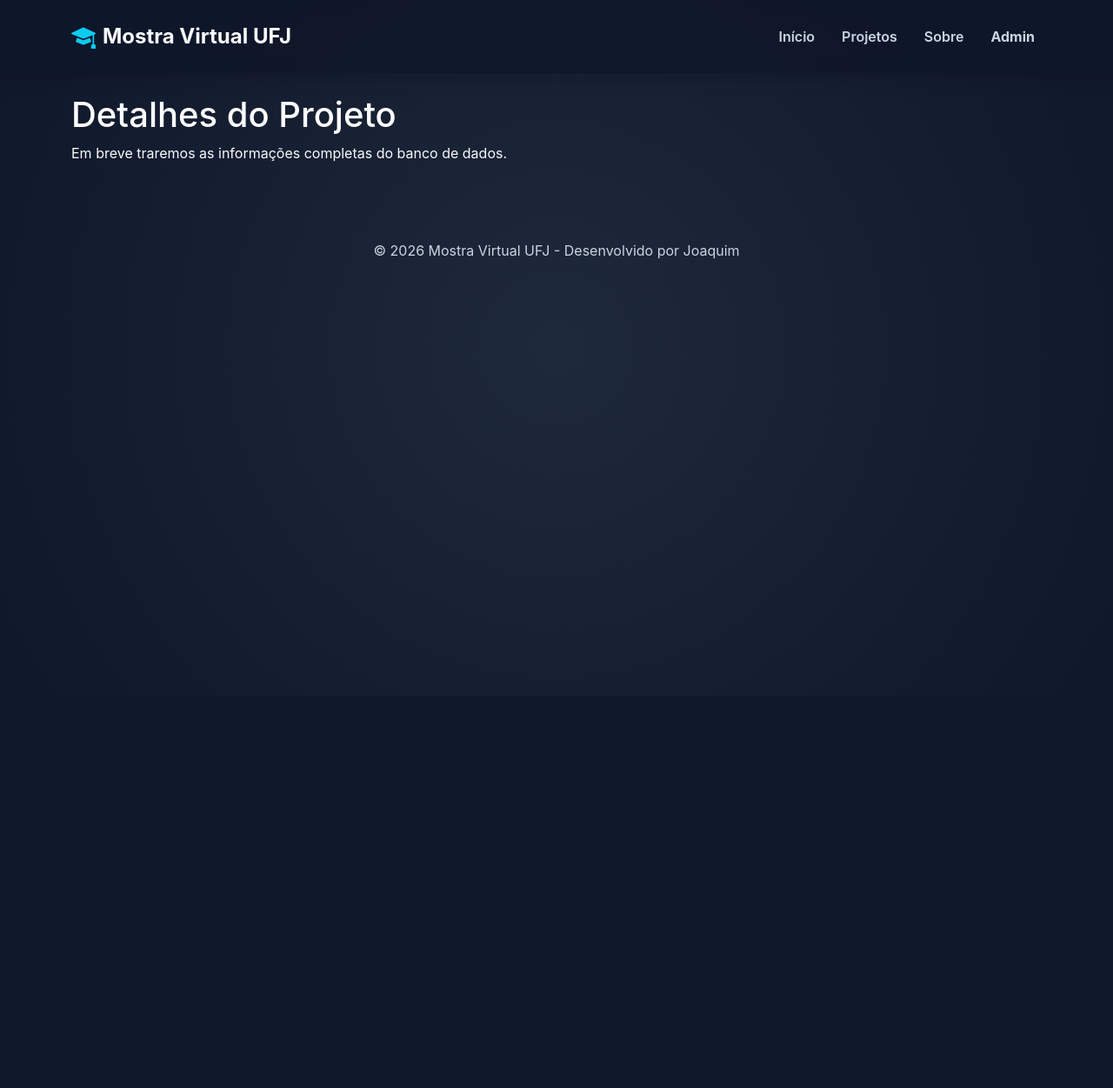
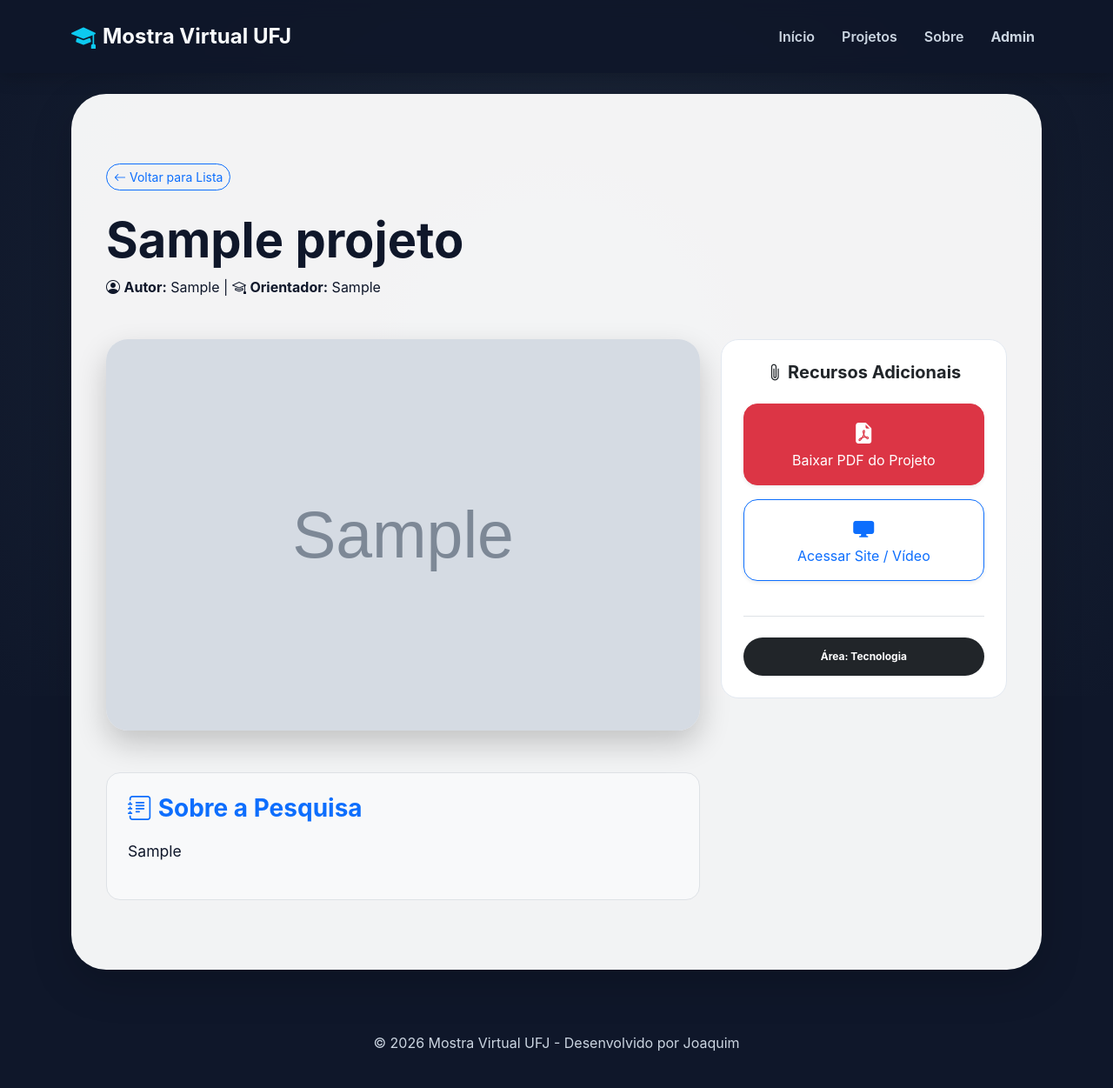
Before and after one commit to joaquimcaetano-creator/project-gallery-django, a Django app: page /projeto/1/ in a window 1280 px wide. Shown: the whole page at 87% size. Before the commit the page ends 609 px from the top, so only its background shows below. Run offline with Django 5.2, Linux system fonts and the light colour scheme; tables that the repository leaves empty hold one stand-in row (values such as "Sample post"); grey boxes marked "Sample" are stand-in pictures.

Commit message:
Alteração em Projetos/Detalhes

```diff
--- a/config/urls.py
+++ b/config/urls.py
@@ -24,3 +24,9 @@ urlpatterns = [
     path('admin/', admin.site.urls),
     path('', include('mostra.urls')),
 ] + static(settings.MEDIA_URL, document_root=settings.MEDIA_ROOT)
+
+from django.conf import settings
+from django.conf.urls.static import static
+
+if settings.DEBUG:
+    urlpatterns += static(settings.MEDIA_URL, document_root=settings.MEDIA_ROOT)
--- a/mostra/models.py
+++ b/mostra/models.py
@@ -1,7 +1,7 @@
 from django.db import models
 
 class Projeto(models.Model):
-    # Opções para o administrador escolher
+    # Áreas de conhecimento (MANTIDAS EXATAMENTE COMO VOCÊ FEZ)
     AREAS_CHOICES = [
         ('TEC', 'Tecnologia'),
         ('SAU', 'Saúde'),
@@ -10,13 +10,23 @@ class Projeto(models.Model):
     ]
 
     titulo = models.CharField(max_length=200)
-    resumo = models.TextField()
-    area = models.CharField(max_length=3, choices=AREAS_CHOICES, default='TEC') # Novo campo!
     autor = models.CharField(max_length=150)
     orientador = models.CharField(max_length=150)
-    imagem = models.ImageField(upload_to='projetos/', null=True, blank=True)
+
+    resumo_curto = models.TextField(max_length=300, help_text="Aparece no card da lista", default='', blank=True)
+    conteudo_completo = models.TextField(help_text="Descrição detalhada que aparece na página interna", default='', blank=True)
+
+    area = models.CharField(max_length=3, choices=AREAS_CHOICES, default='TEC')
+
+    # Campo de imagem que você já tinha (ajustei apenas para organizar em subpasta)
+    imagem = models.ImageField(upload_to='projetos/fotos/', null=True, blank=True)
+
+    # --- NOVOS CAMPOS PARA INTERATIVIDADE ---
+    arquivo_pdf = models.FileField(upload_to='projetos/pdfs/', null=True, blank=True, help_text="Upload do artigo ou banner")
+    link_externo = models.URLField(max_length=500, null=True, blank=True, help_text="Link para vídeo no YouTube ou site")
+    # ----------------------------------------
+
     data_cadastro = models.DateTimeField(auto_now_add=True)
 
     def __str__(self):
         return self.titulo
-        return self.titulo
--- a/mostra/templates/mostra/detalhe.html
+++ b/mostra/templates/mostra/detalhe.html
@@ -1,5 +1,94 @@
 {% extends 'mostra/base.html' %}
+
 {% block content %}
-    <h1>Detalhes do Projeto {{ id }}</h1>
-    <p>Em breve traremos as informações completas do banco de dados.</p>
+<style>
+    /* Mantendo sua trava de segurança para o texto não vazar */
+    .quebra-texto-radical {
+        word-wrap: break-word !important;
+        overflow-wrap: break-word !important;
+        word-break: break-all !important;
+        white-space: normal !important;
+        display: block !important;
+        max-width: 100% !important;
+    }
+
+    /* Estilo para a imagem do projeto ficar bonita */
+    .img-projeto-destaque {
+        max-height: 450px;
+        width: 100%;
+        object-fit: cover;
+        border-radius: 25px;
+        box-shadow: 0 15px 35px rgba(0,0,0,0.2);
+    }
+
+    /* Cartão de Recursos Lateral */
+    .card-recursos {
+        background: #ffffff;
+        border: 1px solid #e2e8f0;
+        border-radius: 20px;
+        padding: 25px;
+        transition: 0.3s;
+    }
+    .card-recursos:hover { border-color: #0284c7; }
+</style>
+
+<div class="hero-container shadow-lg">
+    <div class="mb-4">
+        <a href="{% url 'projetos' %}" class="btn btn-outline-primary btn-sm rounded-pill">
+            <i class="bi bi-arrow-left"></i> Voltar para Lista
+        </a>
+    </div>
+
+    <h1 class="display-4 fw-bold text-dark mb-2">{{ projeto.titulo }}</h1>
+    <p class="text-muted mb-5">
+        <i class="bi bi-person-circle"></i> <strong>Autor:</strong> {{ projeto.autor }} |
+        <i class="bi bi-mortarboard"></i> <strong>Orientador:</strong> {{ projeto.orientador }}
+    </p>
+
+    <div class="row g-4">
+
+        <div class="col-lg-8">
+
+            {% if projeto.imagem %}
+            <div class="mb-5 text-center">
+                <img src="{{ projeto.imagem.url }}" class="img-fluid img-projeto-destaque" alt="{{ projeto.titulo }}">
+            </div>
+            {% endif %}
+
+            <div class="p-4 bg-light rounded-4 border">
+                <h3 class="fw-bold mb-3 text-primary"><i class="bi bi-journal-text"></i> Sobre a Pesquisa</h3>
+                <div class="quebra-texto-radical" style="text-align: justify; line-height: 1.8; color: #334155; font-size: 1.1rem;">
+                    {{ projeto.conteudo_completo|linebreaks }}
+                </div>
+            </div>
+        </div>
+
+        <div class="col-lg-4">
+            <div class="card-recursos sticky-top" style="top: 100px;">
+                <h5 class="fw-bold mb-4 text-dark text-center"><i class="bi bi-paperclip"></i> Recursos Adicionais</h5>
+
+                {% if projeto.arquivo_pdf %}
+                <a href="{{ projeto.arquivo_pdf.url }}" class="btn btn-danger w-100 py-3 mb-3 rounded-4 shadow-sm" target="_blank">
+                    <i class="bi bi-file-earmark-pdf-fill fs-4"></i><br>Baixar PDF do Projeto
+                </a>
+                {% endif %}
+
+                {% if projeto.link_externo %}
+                <a href="{{ projeto.link_externo }}" class="btn btn-outline-primary w-100 py-3 mb-3 rounded-4 shadow-sm" target="_blank">
+                    <i class="bi bi-display-fill fs-4"></i><br>Acessar Site / Vídeo
+                </a>
+                {% endif %}
+
+                {% if not projeto.arquivo_pdf and not projeto.link_externo %}
+                <p class="text-center text-muted small">Nenhum anexo disponível para este projeto.</p>
+                {% endif %}
+
+                <div class="mt-4 pt-4 border-top text-center">
+                    <span class="badge bg-dark text-white p-3 rounded-pill w-100">Área: {{ projeto.get_area_display }}</span>
+                </div>
+            </div>
+        </div>
+
+    </div>
+</div>
 {% endblock %}
--- a/mostra/urls.py
+++ b/mostra/urls.py
@@ -2,8 +2,9 @@ from django.urls import path
 from . import views
 
 urlpatterns = [
-    path('', views.home, name='home'),            # Página de Início (Vazia/Bem-vindo)
-    path('projetos/', views.projetos, name='projetos'), # Página com os cards e busca
-    path('projeto/<int:id>/', views.detalhe, name='detalhe'),
+    path('', views.home, name='home'),
+    path('projetos/', views.projetos, name='projetos'),
     path('sobre/', views.sobre, name='sobre'),
+    # Verifique se esta linha abaixo existe:
+    path('projeto/<int:id>/', views.detalhe, name='detalhe_projeto'),
 ]
--- a/mostra/views.py
+++ b/mostra/views.py
@@ -22,7 +22,7 @@ def projetos(request):
 
 def detalhe(request, id):
     projeto = get_object_or_404(Projeto, id=id)
-    return render(request, 'mostra/detalhe.html', {'p': projeto})
+    return render(request, 'mostra/detalhe.html', {'projeto': projeto})
 
 def sobre(request):
     return render(request, 'mostra/sobre.html')
```
Also changed, not shown: config/settings.py (+7 -1 lines), media/projetos/Captura_de_tela_2026-03-27_205621.png (added), media/projetos/fotos/imagem_2026-03-28_111908611.png (added), mostra/migrations/0004_remove_projeto_resumo_projeto_conteudo_completo_and_more.py (added), mostra/migrations/0005_projeto_arquivo_pdf_projeto_link_externo_and_more.py (added), 1 other file.
